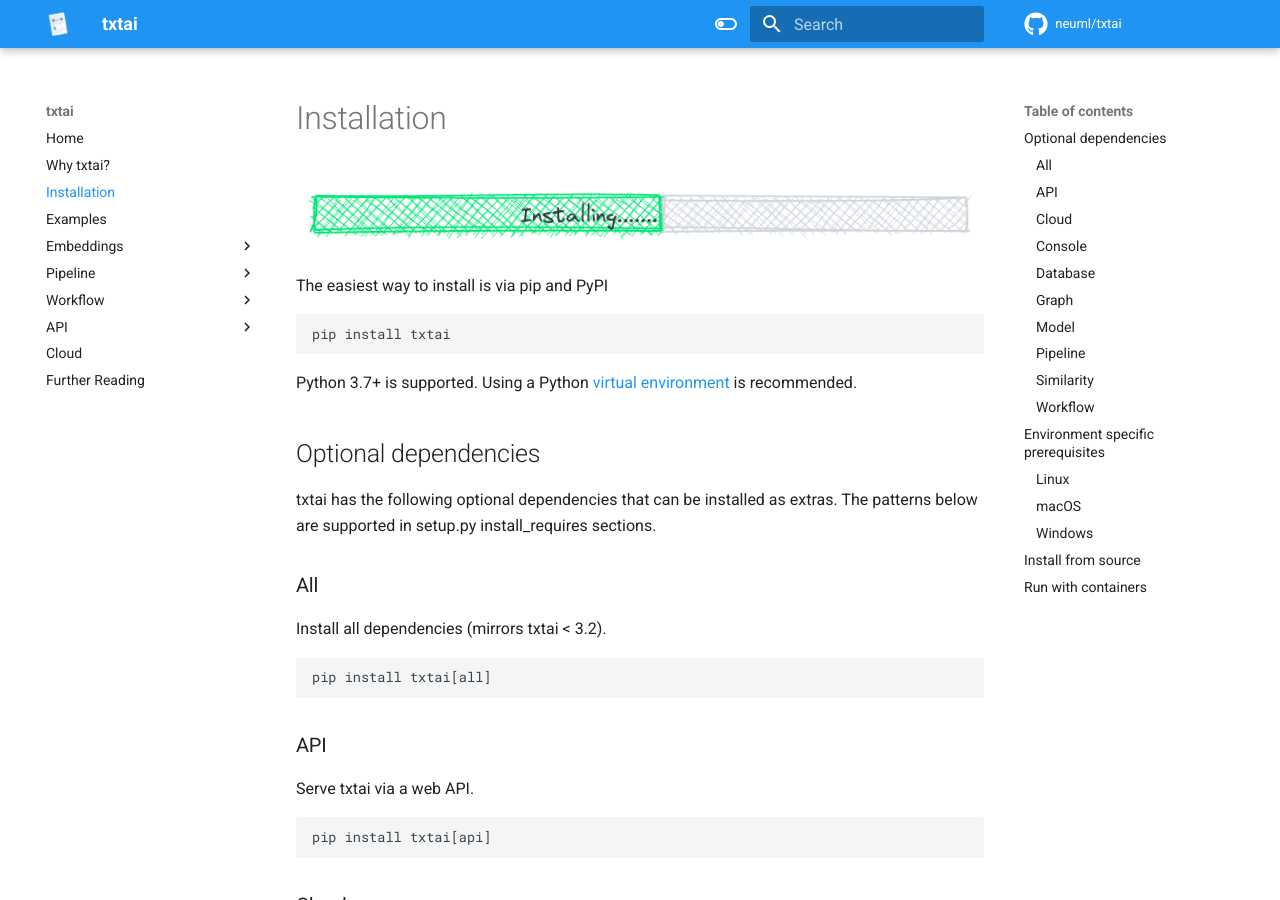
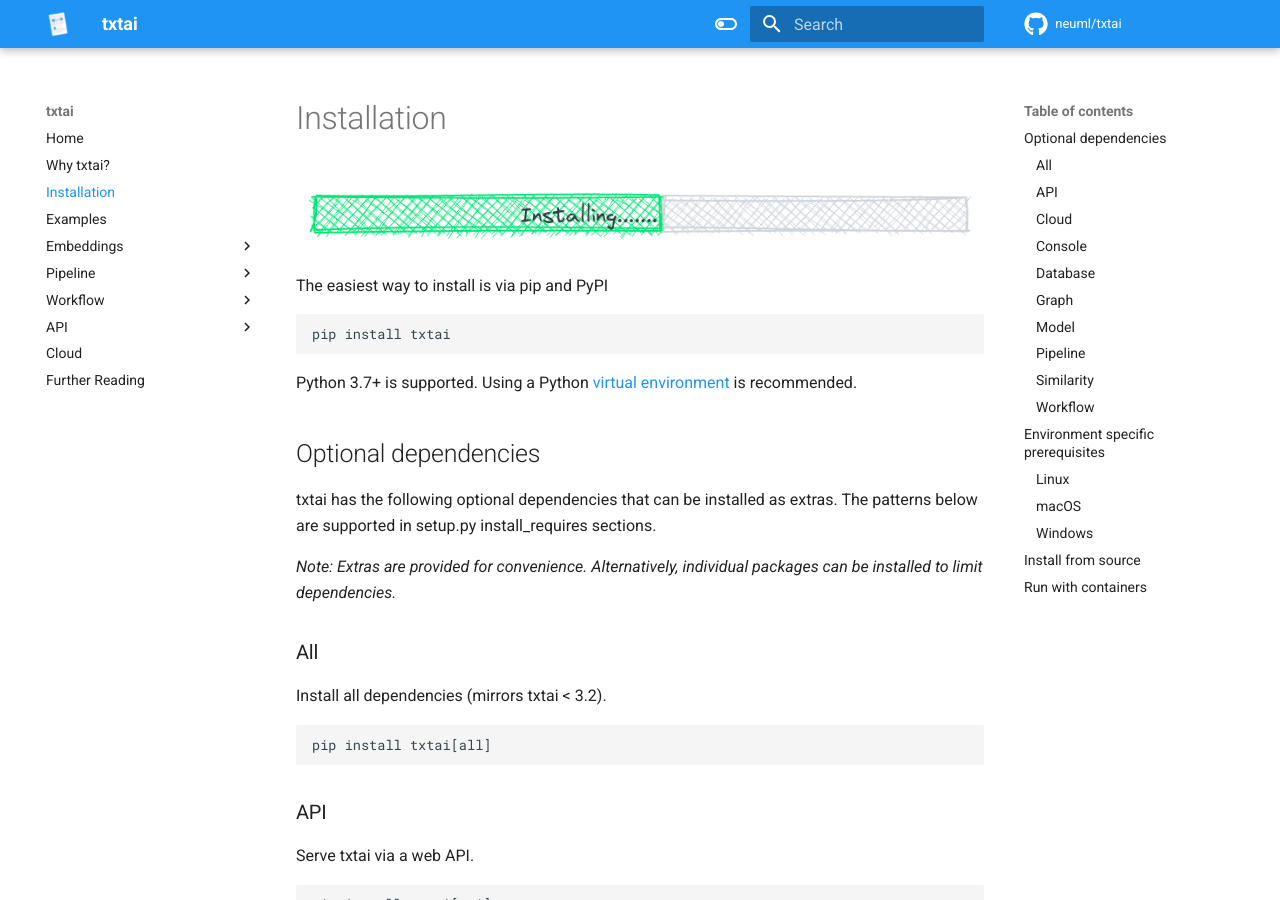
Before and after one commit to neuml/txtai, an MkDocs documentation site: the page built from docs/install.md, in a window 1280 px wide and 900 px high. Built offline with MkDocs 1.6.1 and Material for MkDocs 9.7.7, drawn with Linux system fonts in a browser that asks for light colours; comment, search, counter and statistics services are not loaded.

Commit message:
Add note regarding extras packages

```diff
--- a/docs/install.md
+++ b/docs/install.md
@@ -15,6 +15,8 @@
 
 txtai has the following optional dependencies that can be installed as extras. The patterns below are supported
 in setup.py install_requires sections.
+
+_Note: Extras are provided for convenience. Alternatively, individual packages can be installed to limit dependencies._
 
 ### All
 
```
